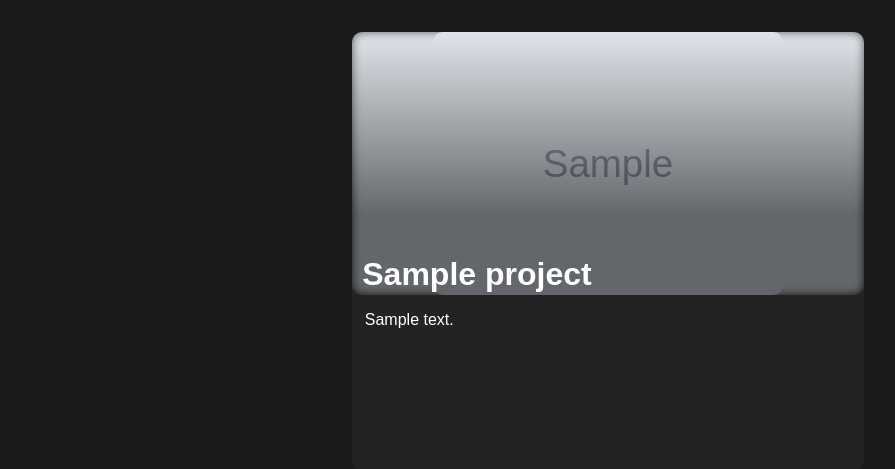
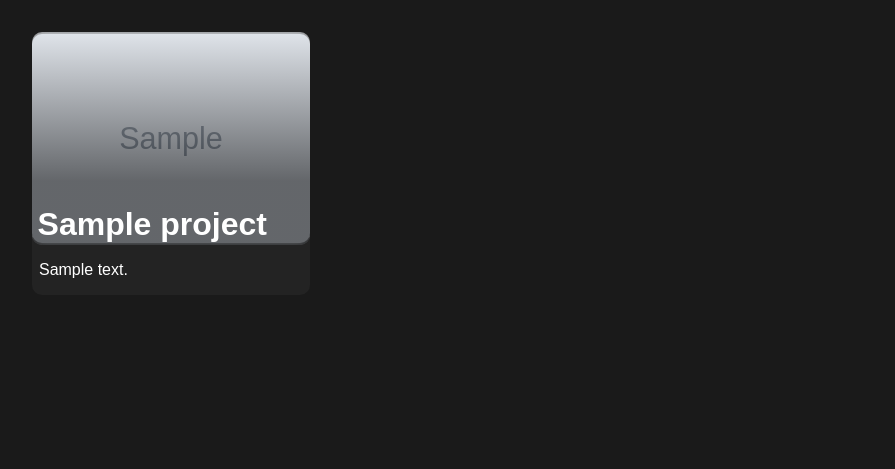
Before and after one commit to Mole1424/website, a Flask app: page /projects in a window 1280 px wide. Shown: the part 64-533 px from the top of the page, without its empty margins (32-927 px from the left). Run offline with Flask 3, Linux system fonts and the light colour scheme; tables that the repository leaves empty hold one stand-in row (values such as "Sample post"); grey boxes marked "Sample" are stand-in pictures; parts of the project's set-up code (start-up, migrations or seed data) failed here and were passed over.

Commit message:
fixed up some css

```diff
--- a/static/css/projectpage.css
+++ b/static/css/projectpage.css
@@ -7,7 +7,6 @@
     width: 100%;
     height: auto;
     display: flex;
-    justify-content: center;
     align-items: center;
     padding: 2vh 0;
 }
@@ -24,13 +23,16 @@
     flex-direction: column;
     padding-left: 3vw;
     width: 50%;
-    text-align: justify;
 }
 
 .description h1 {
     font-size: 8vh;
     margin-bottom: 2vh;
     margin-top: 1vh;
+}
+
+.description p {
+    text-align: justify;
 }
 
 .fullblog p {
--- a/static/css/projects.css
+++ b/static/css/projects.css
@@ -17,7 +17,6 @@
 
 .imgtitle {
     width: 100%;
-    height: 60%;
     position: relative;
 }
 
@@ -98,7 +97,7 @@
     .projects {
         display: grid;
         gap: 1vw;
-        grid-template-columns: repeat(auto-fit, minmax(250px, 1fr));
+        grid-template-columns: repeat(auto-fill, minmax(250px, 1fr));
         justify-items: center;
         align-items: stretch;
         margin-bottom: 2vh;
```
